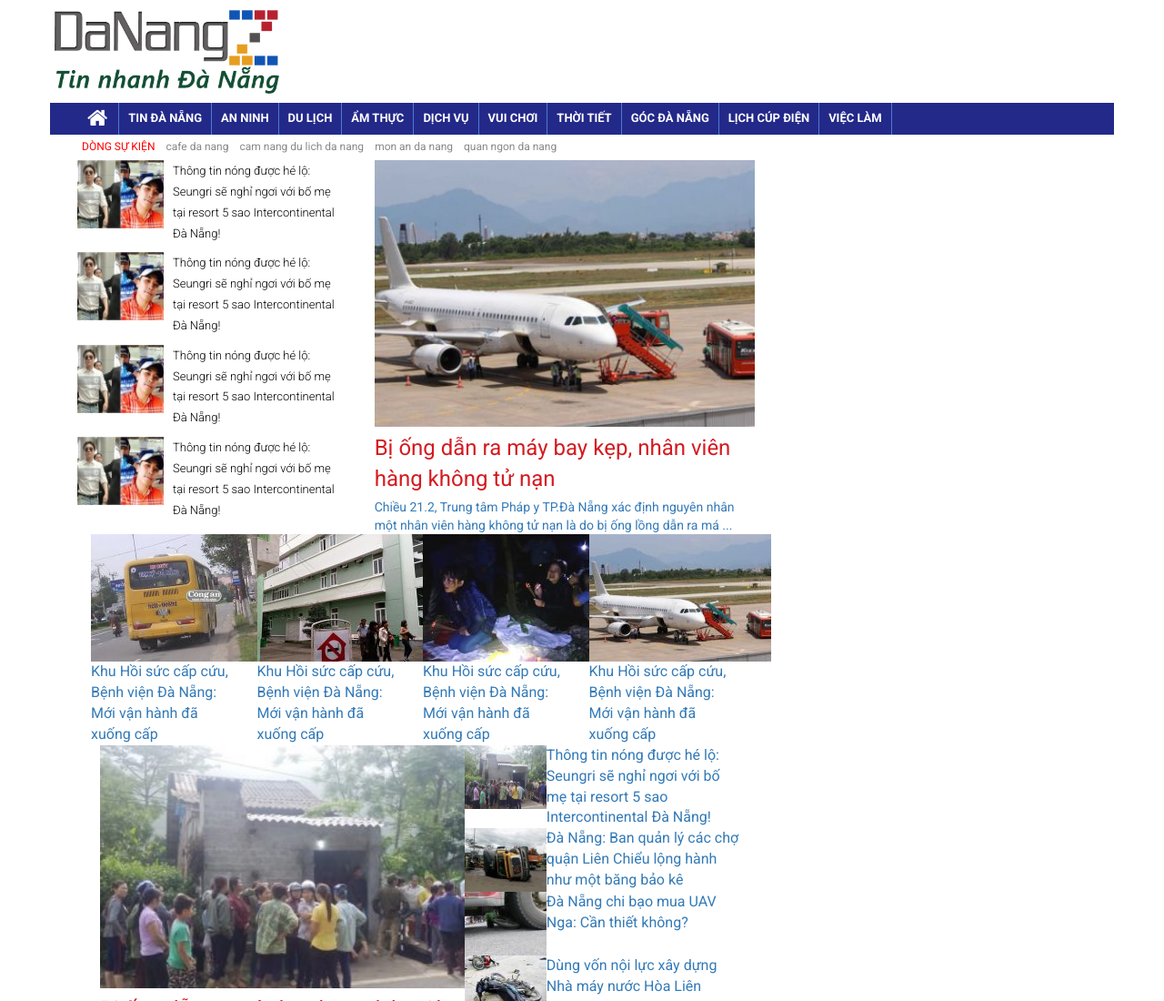
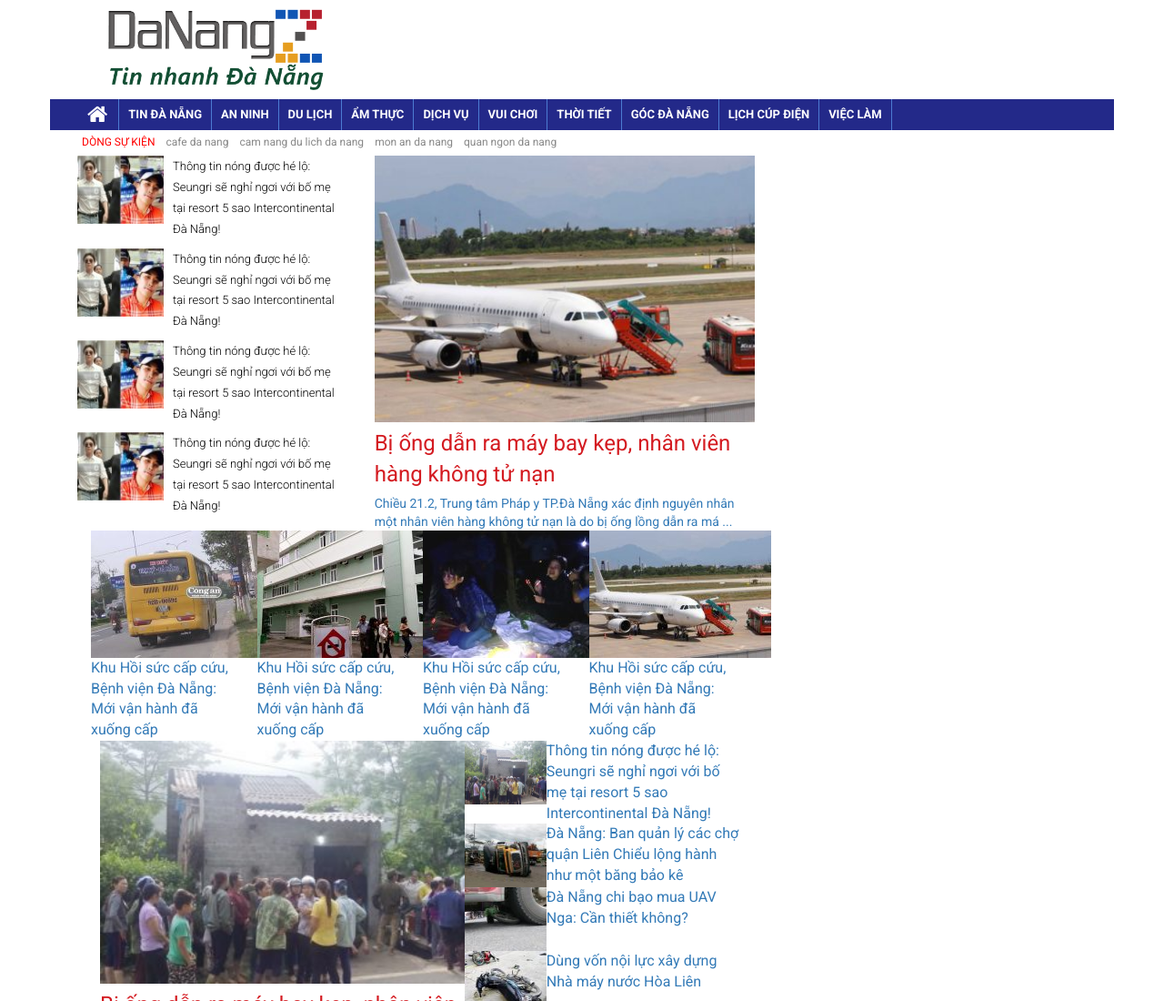
Before and after one commit to danisluis3/15.-Responsive-Website, a plain HTML site: page danangz.vn/index.html in a window 1280 px wide. Shown: the top 1100 px of the page at 91% size. Drawn offline with Linux system fonts and the light colour scheme.

Commit message:
version3

```diff
--- a/danangz.vn/index.html
+++ b/danangz.vn/index.html
@@ -22,9 +22,9 @@
 	    <link href="styles/css/styles.css" type="text/css" rel="stylesheet"/>
 	</head>
 	<body>
-		<div class="container-fluid headerContainer">
-			<div class="container headerInner">
-				<div class="headerBanner">
+		<div class="container-fluid">
+			<div class="container">
+				<div class="row">
 					<div class="banner col-lg-3 col-md-3 col-sm-3 col-xs-12">
 						<a title="DanangZ" href="#"><img src="styles/images/banner.png" alt="logo"></a>
 				    </div>
--- a/danangz.vn/styles/css/styles.css
+++ b/danangz.vn/styles/css/styles.css
@@ -21,28 +21,16 @@ html,body{
 	font-family:'Roboto',sans-serif;
 	font-size:100%;
 	background:#fff;
-
 	width: 100%;
 }
 /**
  * @Author: Lorence
  * @Purpose: Design Website Template;
  */
-
- .headerContainer{
- }
- .headerInner{
- 	width: 100%;
- 	overflow: hidden;
- }
- .headerBanner{
- 	width: 100%;
-  	text-align: center;
-  	margin-bottom: 20px;
- }
- .headerBanner .banner img{
+ .banner img{
  	width: 100%;
  	height: auto;
+ 	margin-left: 35px;
  }
 
 /** ----------------- NAVIGATION MENU ------------------**/
```
